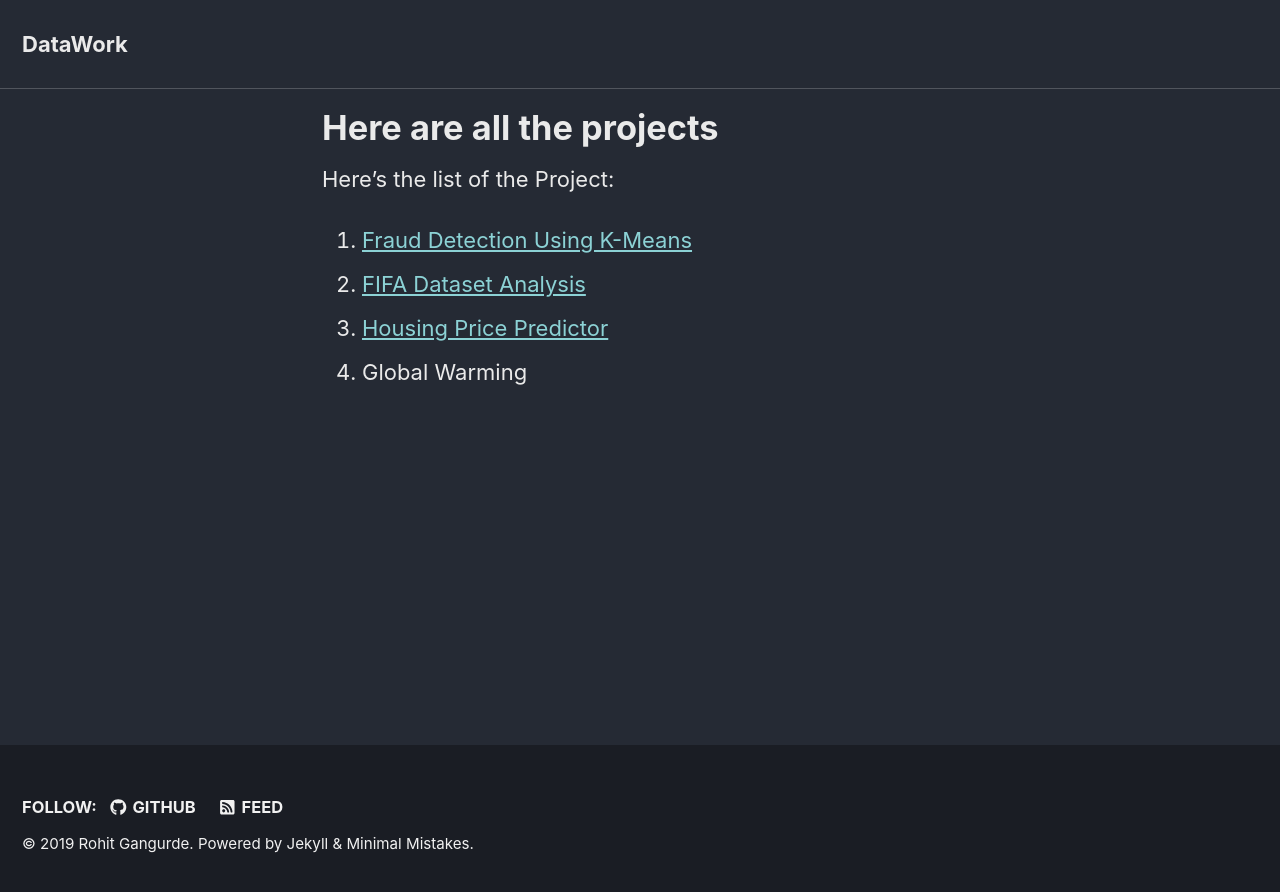
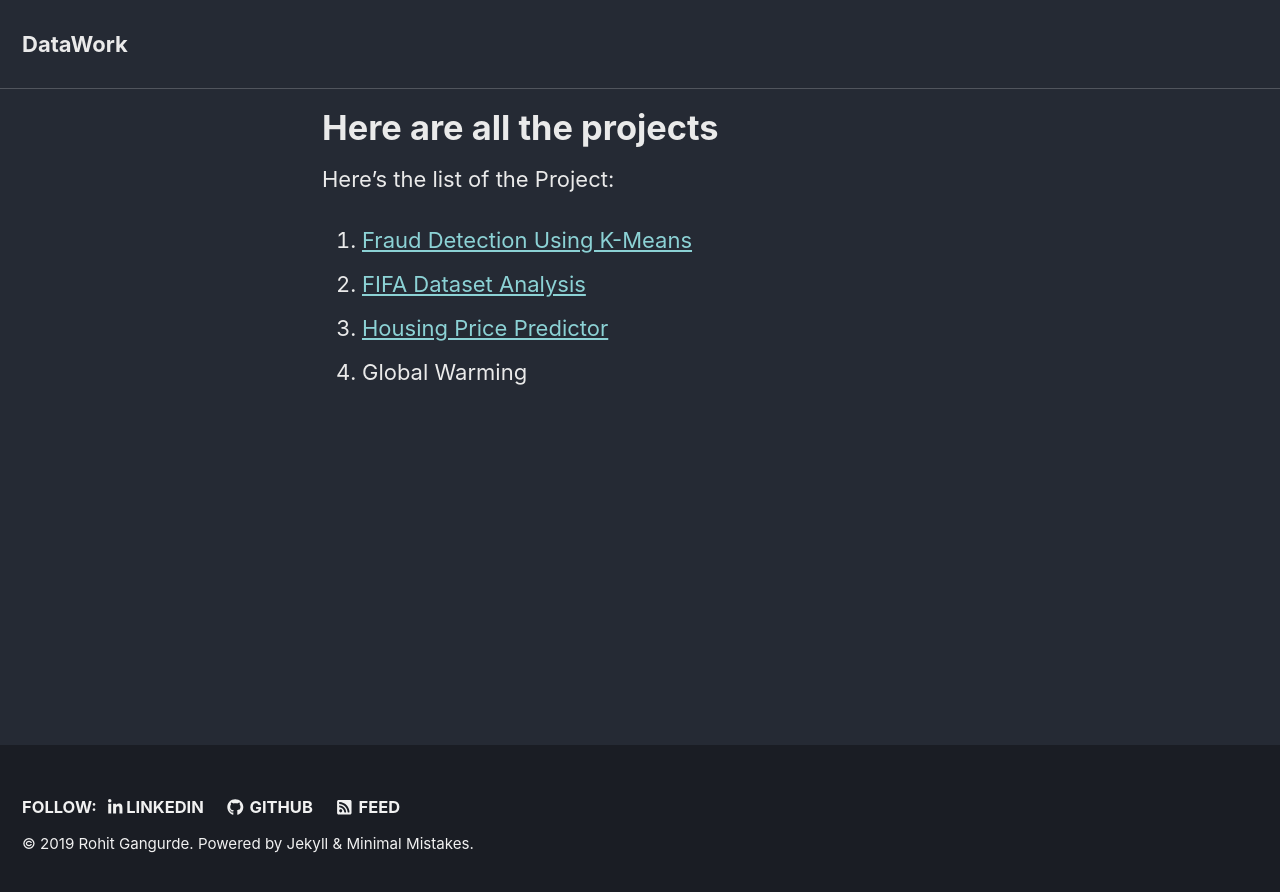
Before and after one commit to rohitgang/rohitgang.github.io, a Jekyll site: the page built from _pages/Projects.md, in a window 1280 px wide. Shown: the top 892 px of the page. Built offline with Jekyll 4.4.1, drawn with Linux system fonts in a browser that asks for light colours; cached includes are drawn as plain includes; nearby versions of some CDN libraries.

Commit message:
updated homepage

```diff
--- a/_config.yml
+++ b/_config.yml
@@ -124,6 +124,9 @@ author:
     - label: "GitHub"
       icon: "fab fa-fw fa-github"
       url: "https://github.com/rohitgang"
+    - label: "LinkedIn"
+      icon: "fab fa-linkedin-in"
+      url: "https://www.linkedin.com/in/rohitsgang/"
     #- label: "Instagram"
      # icon: "fab fa-fw fa-instagram"
       #url: "https://instagram.com/"
@@ -137,6 +140,9 @@ footer:
     #- label: "Facebook"
      # icon: "fab fa-fw fa-facebook-square"
       # url:
+    - label: "LinkedIn"
+      icon: "fab fa-linkedin-in"
+      url: "https://www.linkedin.com/in/rohitsgang/"
     - label: "GitHub"
       icon: "fab fa-fw fa-github"
       url: "https://github.com/rohitgang"
```
